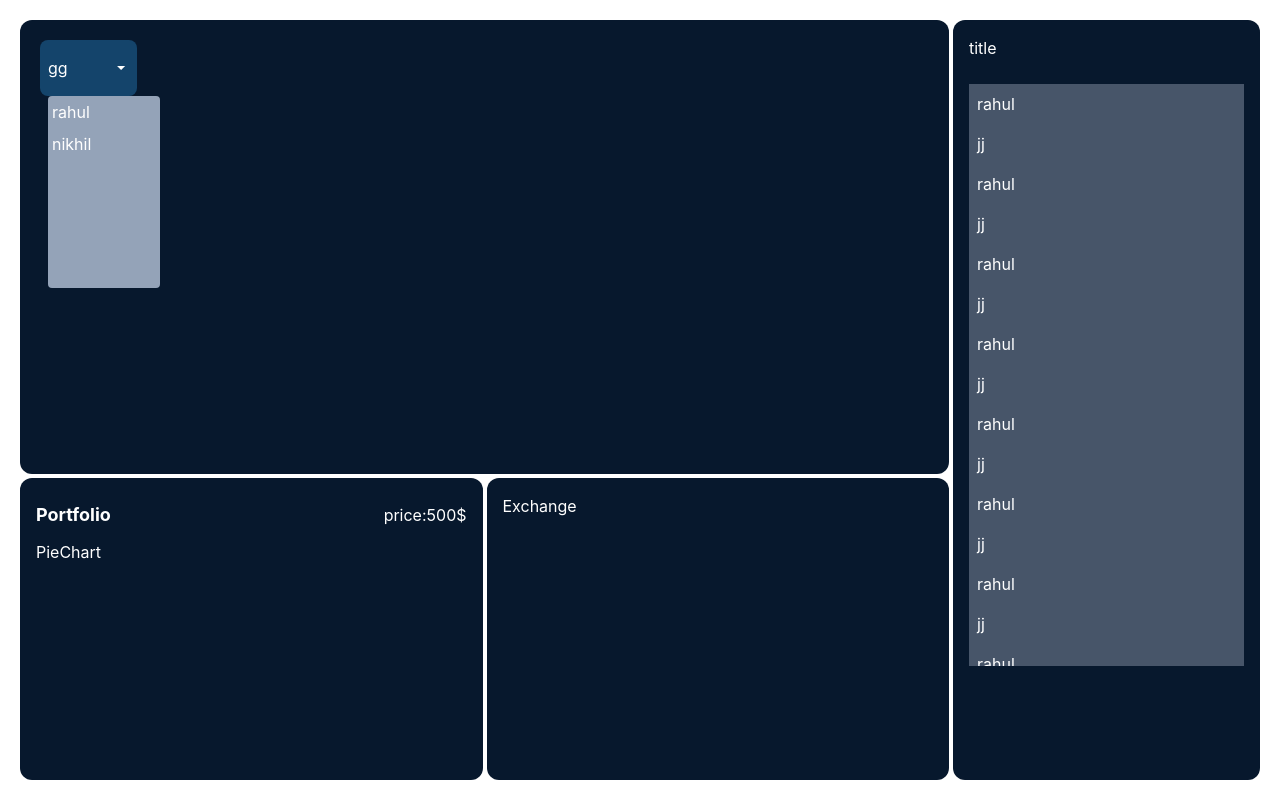
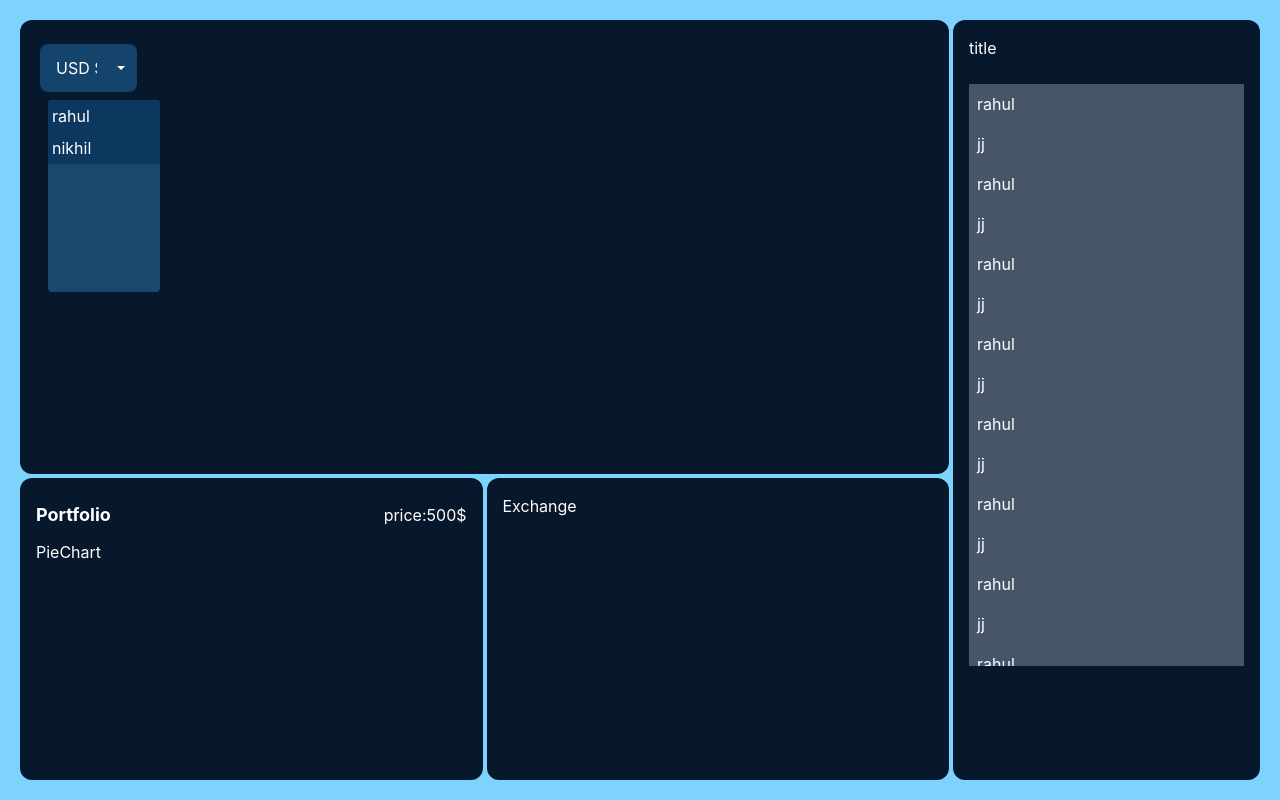
Before and after one commit to nikhil-223/cryptocurrency-project, a React (Create React App) app: page / in a window 1280 px wide. Both pictures are taken after a click on the element 121 px from the left and 67 px from the top of the page. Built offline with nearby package versions, Linux system fonts and the light colour scheme; the HTML template or start-up script is replaced by a standard one.

Commit message:
currency drop updated

```diff
--- a/src/App.js
+++ b/src/App.js
@@ -4,7 +4,7 @@ import { Chart, Coins, Exchange, Portfolio } from './components'
 const App = () => {
   return (
     <>
-    <div id='dashboard' className='grid grid-rows-5 grid-cols-8 p-5 w-full h-screen gap-1 grid-flow-col'>
+    <div id='dashboard' className='grid grid-rows-5 grid-cols-8 p-5 w-full h-screen gap-1 grid-flow-col bg-sky-300'>
       <Chart/>
       <Portfolio/>
       <Exchange/>
--- a/src/components/chart/CurrencyDrop.jsx
+++ b/src/components/chart/CurrencyDrop.jsx
@@ -1,19 +1,27 @@
-import React from 'react'
+import React,{useState} from 'react'
 import CurrencyItem from './CurrencyItem'
 import {IoMdArrowDropdown} from 'react-icons/io'
 
 const CurrencyDrop = () => {
+	const [dropdownName, setDropdownName] = useState('USD $')
     const arr = [{ itemname: "rahul" }, { itemname: "nikhil" }];
     const showList=()=>{
-        document.getElementById("currencyDroplist").style.display='flex';
+		const dropListState =
+			document.getElementById("currencyDroplist").style.display;
+			dropListState === "none"
+				? (document.getElementById("currencyDroplist").style.display = "flex")
+				: (document.getElementById("currencyDroplist").style.display = "none");
     }
+	const handleChange=(e)=>{
+		setDropdownName(e.target.value)
+	}
   return (
-		<div className="flex justify-between gap-2 px-2 py-2 m-1 rounded-lg bg-dropdownBoxDark text-white">
-			<input type="text" className="drop-input w-4/5 bg-transparent " value='gg'/>
+		<div className="flex justify-between gap-2 px-2 py-2 m-1 my-2 rounded-lg bg-dropdownBoxDark text-white">
+			<input type="text" className="drop-input w-4/5 p-2 bg-transparent focus:outline-none " value={dropdownName} onChange={handleChange}/>
 			<span className="w-1/5 flex justify-center items-center text-5xl" onClick={showList}>
 				<IoMdArrowDropdown/>
 			</span>
-			<div id='currencyDroplist' className="droplist absolute translate-y-12 bg-slate-400 w-28 h-48 flex-col rounded overflow-scroll hidden">
+			<div id='currencyDroplist' className="droplist absolute translate-y-12 bg-dropdownListDark w-28 h-48 flex-col rounded overflow-scroll" style={{display:'none'}}>
 				{arr.map((item) => {
 					return <CurrencyItem key={item.itemname} itemname={item.itemname} />;
 				})}
--- a/src/components/chart/CurrencyItem.jsx
+++ b/src/components/chart/CurrencyItem.jsx
@@ -3,7 +3,7 @@ import React from 'react'
 const CurrencyItem = (props) => {
     const {itemname}=props;
   return (
-    <div className='p-1 w-full '>{itemname}</div>
+    <div className='p-1 w-full bg-dropdownListItemDark'>{itemname}</div>
   )
 }
 
--- a/tailwind.config.js
+++ b/tailwind.config.js
@@ -49,6 +49,10 @@ module.exports = {
 				boxLight: "#07182d",
 				dropdownBoxDark: "#14446b",
 				dropdownBoxLight: "#14446b",
+				dropdownListDark: "#19476e",
+				dropdownListLight: "#19476e",
+				dropdownListItemDark: "#0c375e",
+				dropdownListItemLight: "#0c375e",
 				headingColor: "#2e2e2e",
 				textColor: "#515151",
 				cartNumBg: "#e80013",
```
